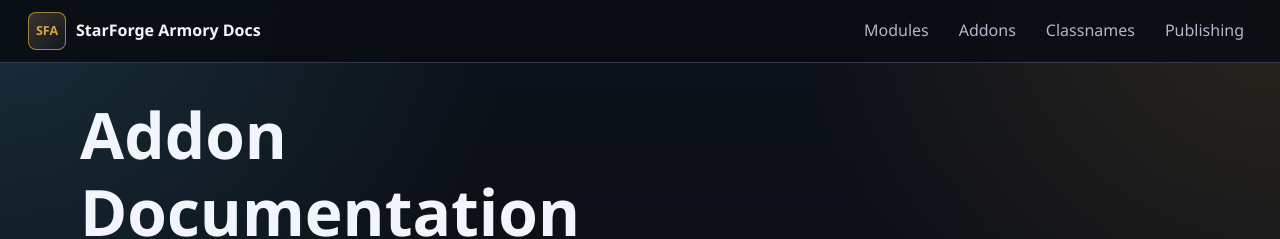
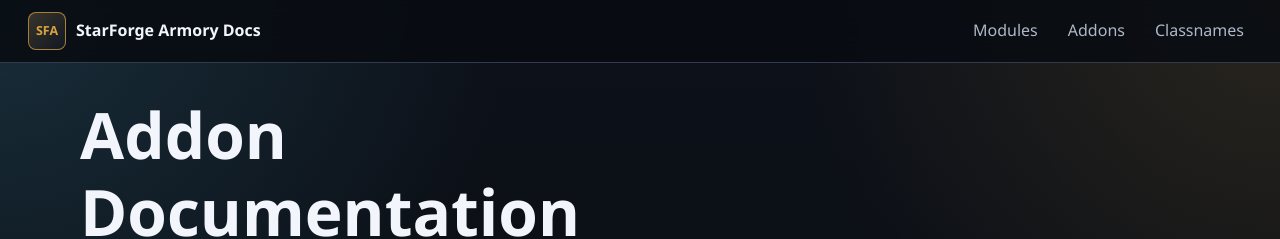
Before and after one commit to StarForgeDev/SFA_Documentation, a Jekyll site: the page built from addons/index.md, in a window 1280 px wide. Shown: the top 239 px of the page. Built offline with Jekyll 4.4.1, drawn with Linux system fonts in a browser that asks for light colours.

Commit message:
Remove publishing tab from navigation

```diff
--- a/_layouts/default.html
+++ b/_layouts/default.html
@@ -17,7 +17,6 @@
         <a href="{{ '/modules/' | relative_url }}">Modules</a>
         <a href="{{ '/addons/' | relative_url }}">Addons</a>
         <a href="{{ '/reference/classnames/' | relative_url }}">Classnames</a>
-        <a href="{{ '/publishing/' | relative_url }}">Publishing</a>
       </nav>
     </header>
     <main class="page">
```
